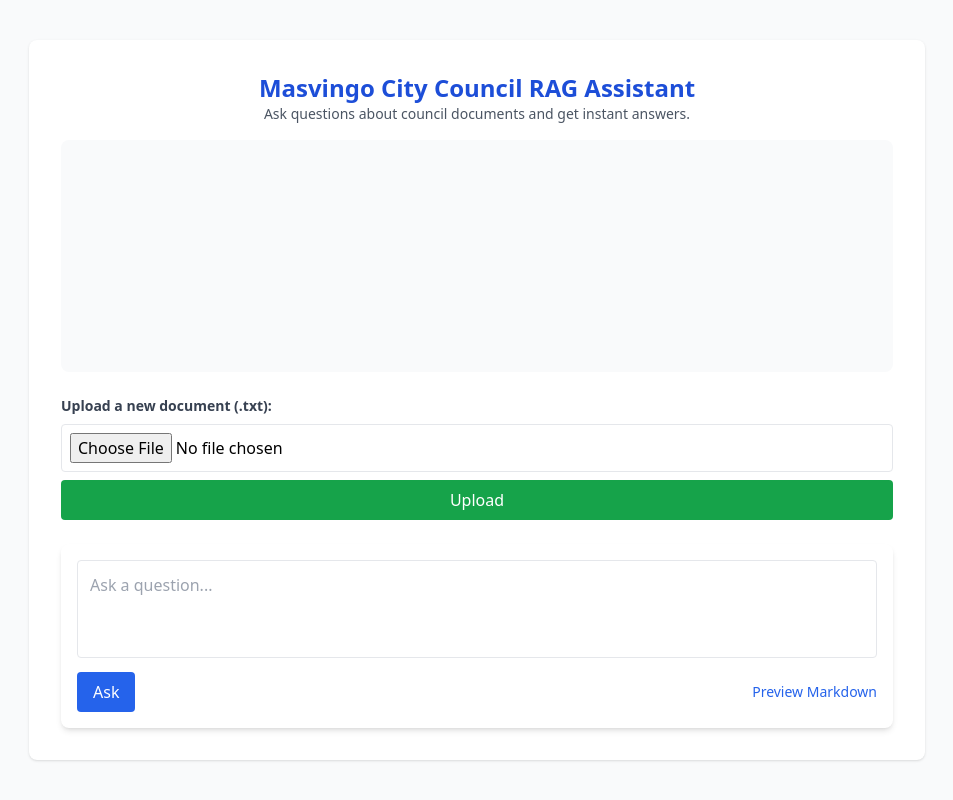
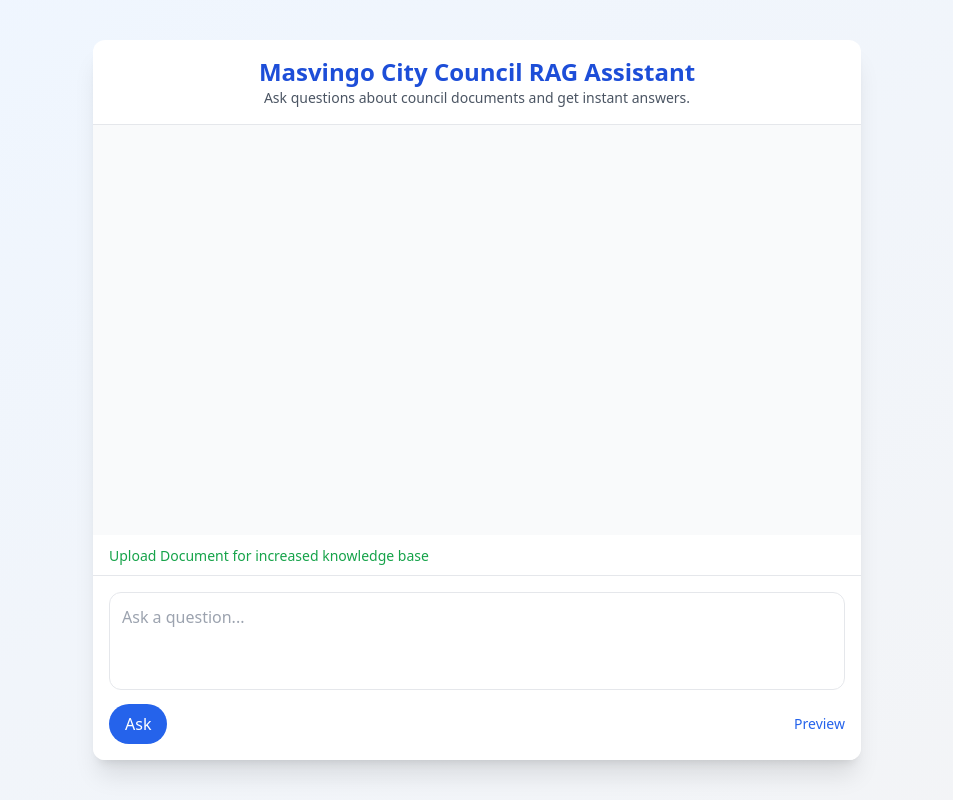
Before and after one commit to wakura-mitchell/Masvingo-Civic-MultiAgent-Assistant, a Flask app: page / in a window 1280 px wide. Shown: the whole page, without its empty margins (163-1116 px from the left). Run offline with Flask 3, Linux system fonts and the light colour scheme; parts of the project's set-up code (start-up, migrations or seed data) failed here and were passed over; some libraries are stand-ins or nearby versions.

Commit message:
Refactor index.html for improved layout and functionality, including upload toggle, enhanced chat history display, and markdown preview feature.

```diff
--- a/src/templates/index.html
+++ b/src/templates/index.html
@@ -7,98 +7,44 @@
         <script src="https://cdn.tailwindcss.com"></script>
         <script src="https://cdn.jsdelivr.net/npm/marked/marked.min.js"></script>
     </head>
-	<body
-		class="bg-gray-50 min-h-screen flex flex-col items-center justify-center"
-	>
-		<div
-			class="w-full max-w-4xl p-4 sm:p-8 bg-white rounded-lg shadow flex flex-col h-[90vh]"
-		>
+    <body class="bg-gradient-to-br from-blue-50 to-gray-100 min-h-screen flex items-center justify-center font-sans">
+        <div class="w-full max-w-3xl h-[90vh] bg-white rounded-xl shadow-xl flex flex-col overflow-hidden">
+
             <!-- Header -->
-			<header class="text-center mb-4">
-				<h1 class="text-2xl font-bold text-blue-700">
-					Masvingo City Council RAG Assistant
-				</h1>
-				<p class="text-sm text-gray-600">
-					Ask questions about council documents and get instant
-					answers.
-				</p>
+            <header class="text-center p-4 border-b">
+            <h1 class="text-2xl font-bold text-blue-700">Masvingo City Council RAG Assistant</h1>
+            <p class="text-sm text-gray-600">Ask questions about council documents and get instant answers.</p>
             </header>
 
             <!-- Chat History -->
-			<div
-				id="chat-history"
-				class="flex-1 overflow-y-auto p-4 bg-gray-50 rounded-lg mb-4 space-y-4"
-			>
-				<!-- Messages will be injected here -->
+            <div id="chat-history" class="flex-1 overflow-y-auto p-4 space-y-4 bg-gray-50">
+            <!-- Messages will appear here -->
             </div>
 
             <!-- Error Message -->
-			<div
-				id="error"
-				class="text-red-600 font-medium mb-2"
-				role="alert"
-				aria-live="assertive"
-			></div>
+            <div id="error" class="text-red-600 font-medium px-4" role="alert" aria-live="assertive"></div>
+
+            <!-- Upload Toggle -->
+            <div class="px-4 py-2">
+            <button id="toggleUpload" class="text-sm text-green-600 hover:underline">Upload Document for increased knowledge base</button>
+            </div>
 
             <!-- Upload Form -->
-			<form id="upload-form" class="mb-4">
-				<label
-					for="file"
-					class="block text-sm font-semibold text-gray-700 mb-2"
-					>Upload a new document (.txt):</label
-				>
-				<input
-					type="file"
-					id="file"
-					name="file"
-					accept=".txt"
-					class="w-full mb-2 border rounded p-2"
-					required
-				/>
-				<button
-					type="submit"
-					class="w-full py-2 px-4 bg-green-600 text-white rounded hover:bg-green-700 transition"
-				>
-					Upload
-				</button>
-				<div
-					id="upload-status"
-					class="mt-2 text-green-700 font-medium"
-				></div>
+            <form id="upload-form" class="px-4 pb-4 hidden">
+                <label for="file" class="block text-sm font-semibold text-gray-700 mb-2">Upload a new document (.txt):</label>
+                <input type="file" id="file" name="file" accept=".txt" class="w-full mb-2 border rounded p-2" required />
+                <button type="submit" class="w-full py-2 px-4 bg-green-600 text-white rounded hover:bg-green-700 transition">Upload</button>
+                <div id="upload-status" class="mt-2 text-green-700 font-medium"></div>
             </form>
 
             <!-- Sticky Input Form -->
-			<form
-				id="query-form"
-				class="sticky bottom-0 bg-white p-4 shadow-md rounded-lg"
-			>
-				<textarea
-					id="question"
-					name="question"
-					rows="3"
-					placeholder="Ask a question..."
-					class="w-full p-3 border rounded resize-none focus:outline-none focus:ring-2 focus:ring-blue-500"
-					required
-				></textarea>
+            <form id="query-form" class="bg-white p-4 border-t">
+                <textarea id="question" name="question" rows="3" placeholder="Ask a question..." class="w-full p-3 border rounded-xl resize-none focus:outline-none focus:ring-2 focus:ring-blue-500" required></textarea>
                 <div class="flex justify-between items-center mt-2">
-					<button
-						type="submit"
-						class="bg-blue-600 text-white px-4 py-2 rounded hover:bg-blue-700 transition"
-					>
-						Ask
-					</button>
-					<button
-						type="button"
-						id="previewBtn"
-						class="text-sm text-blue-600 hover:underline"
-					>
-						Preview Markdown
-					</button>
+                    <button type="submit" class="bg-blue-600 text-white px-4 py-2 rounded-full hover:bg-blue-700 transition">Ask</button>
+                    <button type="button" id="previewBtn" class="text-sm text-blue-600 hover:underline">Preview</button>
                 </div>
-				<div
-					id="previewArea"
-					class="mt-2 p-2 bg-gray-100 rounded hidden"
-				></div>
+                <div id="previewArea" class="mt-2 p-2 bg-gray-100 rounded hidden"></div>
             </form>
         </div>
 
@@ -112,8 +58,14 @@
             const uploadStatus = document.getElementById("upload-status");
             const previewBtn = document.getElementById("previewBtn");
             const previewArea = document.getElementById("previewArea");
+            const toggleUpload = document.getElementById("toggleUpload");
 
-			// Markdown Preview
+            // Toggle upload panel
+            toggleUpload.addEventListener("click", () => {
+            uploadForm.classList.toggle("hidden");
+            });
+
+            // Markdown preview
             previewBtn.addEventListener("click", () => {
             previewArea.innerHTML = marked.parse(questionInput.value);
             previewArea.classList.toggle("hidden");
@@ -131,18 +83,13 @@
             errorDiv.textContent = "";
             const formData = new FormData(uploadForm);
             try {
-					const response = await fetch("/upload", {
-						method: "POST",
-						body: formData,
-					});
+                const response = await fetch("/upload", { method: "POST", body: formData });
                 const data = await response.json();
                 if (data.success) {
                 uploadStatus.textContent = `✅ Uploaded: ${data.filename}`;
                 fileInput.value = "";
                 } else {
-						errorDiv.textContent = `❌ ${
-							data.error || "Unexpected response."
-						}`;
+                errorDiv.textContent = `❌ ${data.error || "Unexpected response."}`;
                 }
             } catch {
                 errorDiv.textContent = "❌ Error uploading file.";
@@ -161,19 +108,14 @@
                 previewArea.classList.add("hidden");
             }
             try {
-					const response = await fetch("/query", {
-						method: "POST",
-						body: formData,
-					});
+                const response = await fetch("/query", { method: "POST", body: formData });
                 const data = await response.json();
                 if (data.history) {
                 renderChatHistory(data.history);
                 } else if (data.answer) {
                 addMessage("assistant", data.answer);
                 } else {
-						errorDiv.textContent = `❌ ${
-							data.error || "Unexpected response."
-						}`;
+                errorDiv.textContent = `❌ ${data.error || "Unexpected response."}`;
                 }
             } catch {
                 errorDiv.textContent = "❌ Error connecting to server.";
@@ -184,24 +126,27 @@
             function addMessage(sender, message) {
             const timestamp = new Date().toLocaleTimeString();
             const wrapper = document.createElement("div");
-				wrapper.className =
-					sender === "user"
-						? "flex justify-end"
-						: "flex justify-start";
+            wrapper.className = "flex items-start gap-3 " + (sender === "user" ? "justify-end" : "justify-start");
+
+            const avatar = document.createElement("img");
+            avatar.src = sender === "user" ? "https://ui-avatars.com/api/?name=You&background=0D8ABC&color=fff" : "https://ui-avatars.com/api/?name=Bot&background=gray&color=fff";
+            avatar.alt = sender;
+            avatar.className = "w-8 h-8 rounded-full";
 
             const bubble = document.createElement("div");
-				bubble.className = `max-w-xs lg:max-w-md px-4 py-2 rounded-lg shadow-md ${
-					sender === "user"
-						? "bg-blue-600 text-white"
-						: "bg-gray-100 border"
+            bubble.className = `max-w-sm px-4 py-2 rounded-2xl shadow ${
+                sender === "user" ? "bg-blue-600 text-white" : "bg-gray-100 text-gray-800"
             }`;
+            bubble.innerHTML = `<p class="text-sm">${marked.parse(message)}</p><p class="text-xs text-right mt-1 opacity-60">${timestamp}</p>`;
 
-				bubble.innerHTML = `
-    <p class="text-sm">${marked.parse(message)}</p>
-    <p class="text-xs opacity-70 mt-1">${timestamp}</p>
-`;
+            if (sender === "user") {
+                wrapper.appendChild(bubble);
+                wrapper.appendChild(avatar);
+            } else {
+                wrapper.appendChild(avatar);
+                wrapper.appendChild(bubble);
+            }
 
-				wrapper.appendChild(bubble);
             chatHistoryDiv.appendChild(wrapper);
             chatHistoryDiv.scrollTop = chatHistoryDiv.scrollHeight;
             }
@@ -214,5 +159,4 @@
             });
             }
         </script>
-	</body>
     </html>
```
Lines whose indentation alone changed are shown as unchanged.
